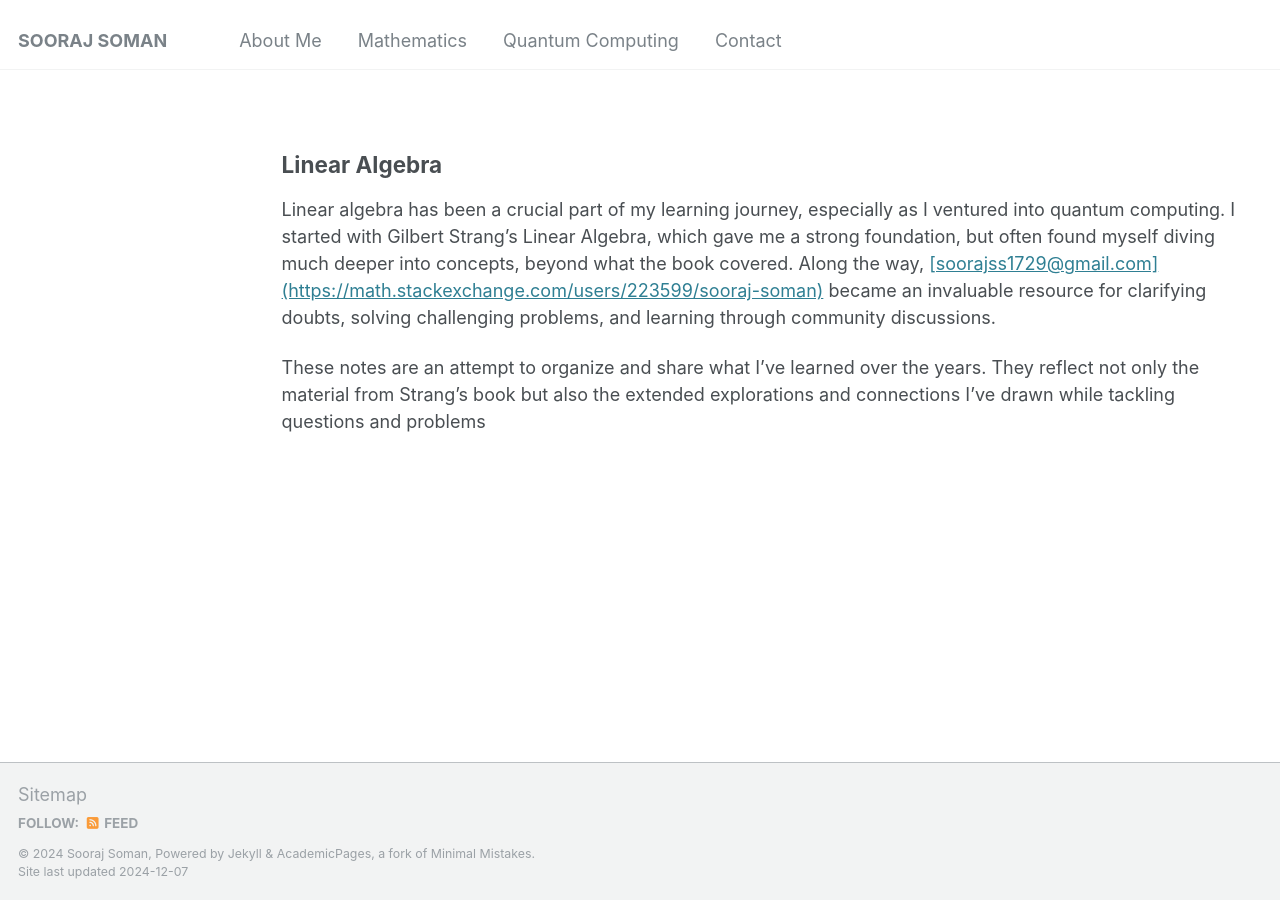
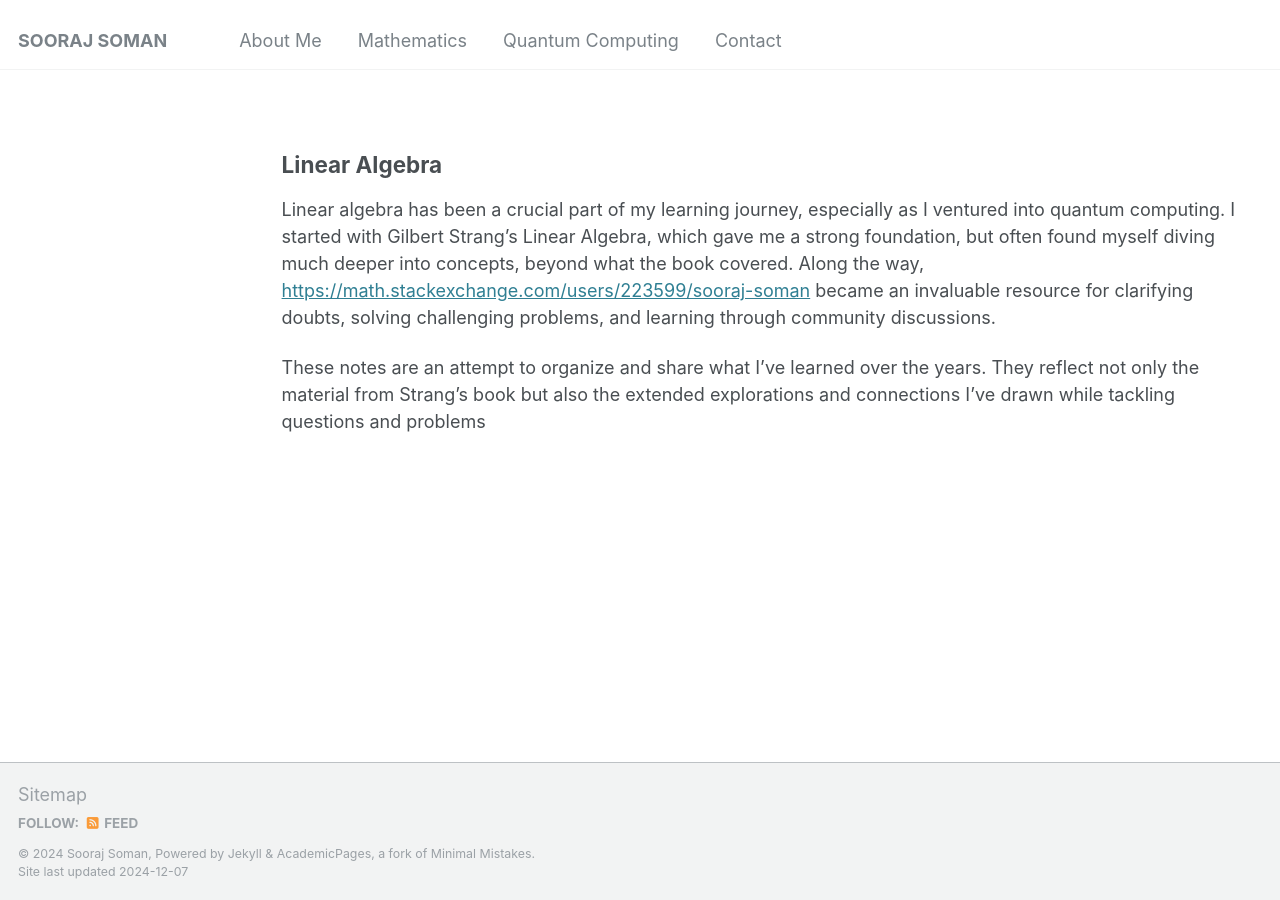
Before and after one commit to soorajss1729/soorajss1729.github.io, a Jekyll site: the page built from _mathematics/mathematics.md, in a window 1280 px wide. Built offline with Jekyll 4.4.1, drawn with Linux system fonts in a browser that asks for light colours.

Commit message:
Update mathematics.md

```diff
--- a/_mathematics/mathematics.md
+++ b/_mathematics/mathematics.md
@@ -8,6 +8,6 @@
 ---
 ## Linear Algebra
 
-Linear algebra has been a crucial part of my learning journey, especially as I ventured into quantum computing. I started with Gilbert Strang's Linear Algebra, which gave me a strong foundation, but often found myself diving much deeper into concepts, beyond what the book covered. Along the way, [[soorajss1729@gmail.com](https://math.stackexchange.com/users/223599/sooraj-soman)](Mathematics Stack Exchange) became an invaluable resource for clarifying doubts, solving challenging problems, and learning through community discussions.
+Linear algebra has been a crucial part of my learning journey, especially as I ventured into quantum computing. I started with Gilbert Strang's Linear Algebra, which gave me a strong foundation, but often found myself diving much deeper into concepts, beyond what the book covered. Along the way, [https://math.stackexchange.com/users/223599/sooraj-soman](Mathematics Stack Exchange) became an invaluable resource for clarifying doubts, solving challenging problems, and learning through community discussions.
 
 These notes are an attempt to organize and share what I’ve learned over the years. They reflect not only the material from Strang's book but also the extended explorations and connections I’ve drawn while tackling questions and problems
```
